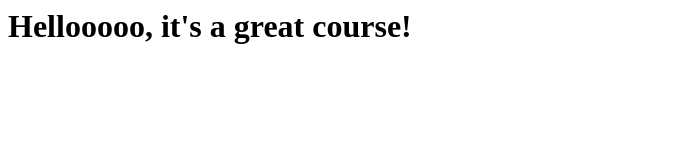
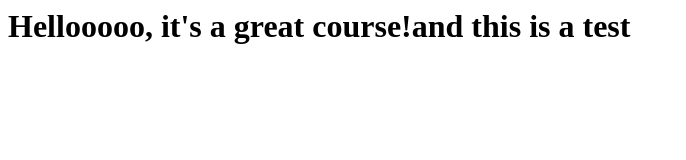
Before and after one commit to EmmaR-TK/coursera-test, a plain HTML site: page site/index.html in a window 1280 px wide. Shown: the whole page, without its empty margins (0-686 px from the left). Drawn offline with Linux system fonts and the light colour scheme.

Commit message:
another change

```diff
--- a/site/index.html
+++ b/site/index.html
@@ -2,4 +2,4 @@
 <html>
 <head>
     <title>Hello Coursera!</title></head>
-<body><h1>Hellooooo, it's a great course!</h1></body></html>
+<body><h1>Hellooooo, it's a great course!and this is a test</h1></body></html>
```
